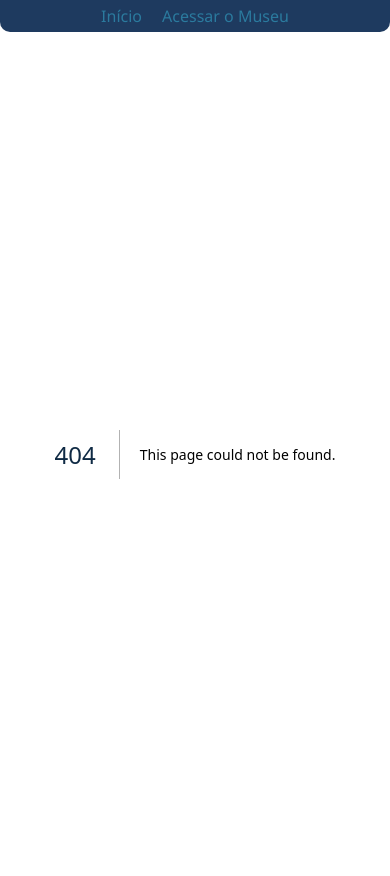
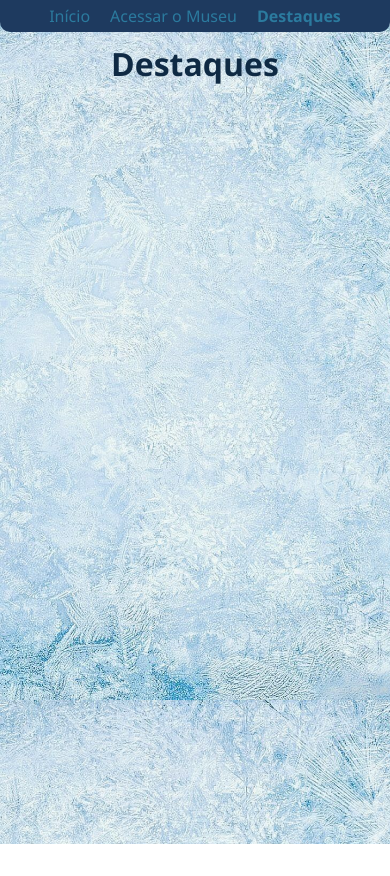
Before and after one commit to Igor-Dias-2010/museu-dos-fosseis, a Next.js app: page /destaques in a window 390 px wide. Before the commit this address had no page. After the commit the page ends 844 px from the top, so only its background shows below. Built offline with nearby package versions, Linux system fonts and the light colour scheme.

Commit message:
versão 4
arrumei a responsividade

```diff
--- /dev/null
+++ b/app/destaques/page.jsx
@@ -0,0 +1,7 @@
+export default function Destaques(){
+    return(
+        <div>
+            <h1>Destaques</h1>
+        </div>
+    )
+}
--- a/app/globals.css
+++ b/app/globals.css
@@ -120,10 +120,9 @@ p:first-of-type {
     padding-right: 50px;
 }
 
-@media(max-width: 375px) {
+@media(min-width: 375px) {
     .main-fotos {
         margin-top: 50px;
-        display: grid;
         align-items: center;
         grid-template-columns: 1fr;
         gap: 50px;
--- a/app/navbar.jsx
+++ b/app/navbar.jsx
@@ -9,6 +9,7 @@ export default function Navbar() {
             <nav>
                 <Link href={'/'} className={pathname === '/' ? 'active' : ''}>Início</Link>
                 <Link href={'/museu'} className={pathname === '/museu' ? 'active' : ''}>Acessar o Museu</Link>
+                <Link href={'/destaques'} className={pathname === '/destaques' ? 'active' : ''}>Destaques</Link>
             </nav>
         </div>
     )
```
